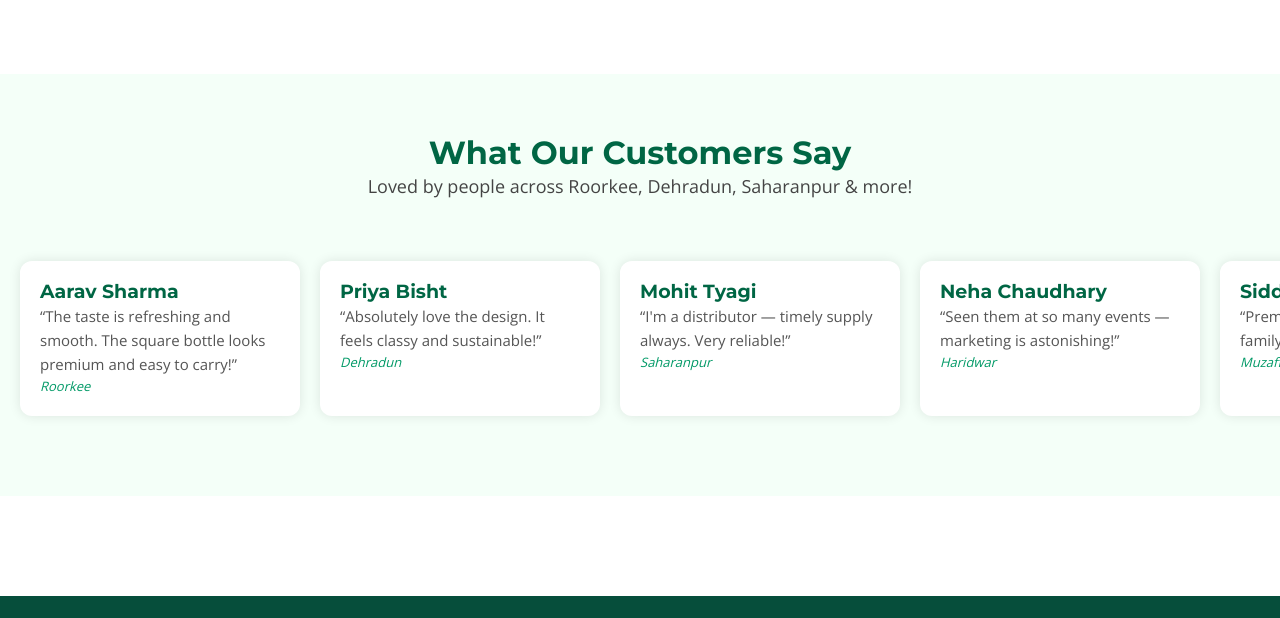
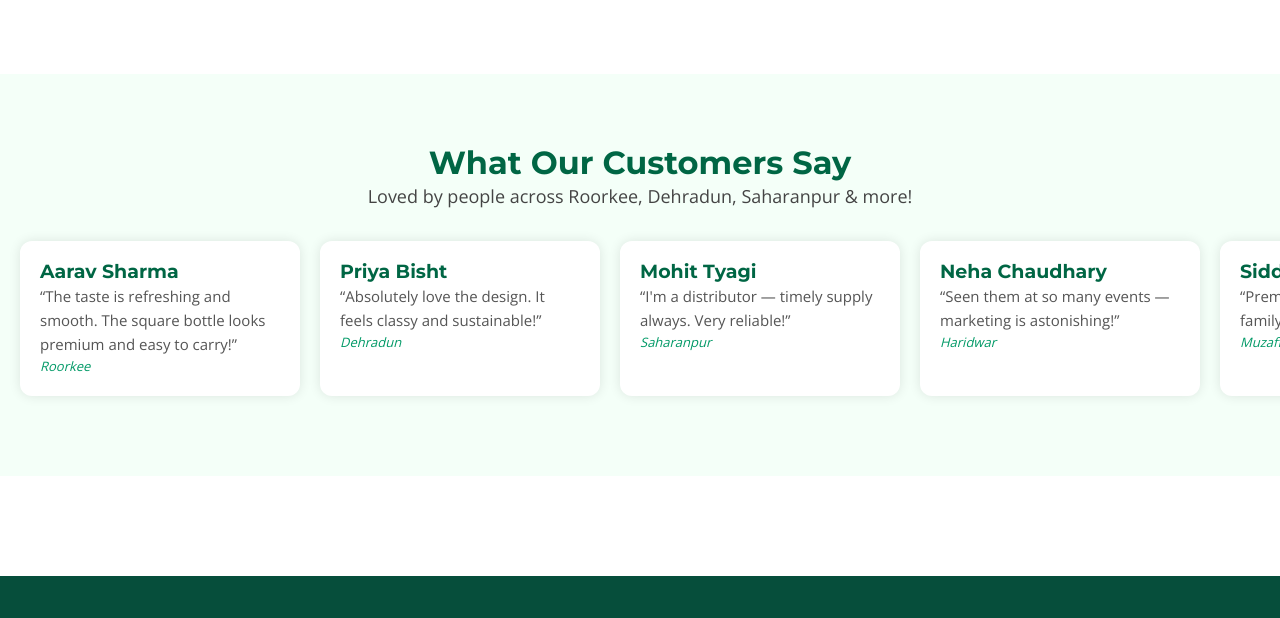
Before and after one commit to freskeypiyo/water, a plain HTML site: page index.html in a window 1280 px wide. Shown: the part 1180-1798 px from the top of the page. Drawn offline with nearby package versions, Linux system fonts and the light colour scheme.

Commit message:
Update index.html

```diff
--- a/index.html
+++ b/index.html
@@ -708,7 +708,7 @@
         </section>
 
         <section style="padding:60px 0; background:#f4fff8;">
-  <div style="text-align:center; margin-bottom:40px;">
+  <div style="text-align:center; margin-bottom:40px; margin: 10px;">
     <h2 style="font-size:32px; color:#006644; font-weight:700;">
       What Our Customers Say
     </h2>
```
